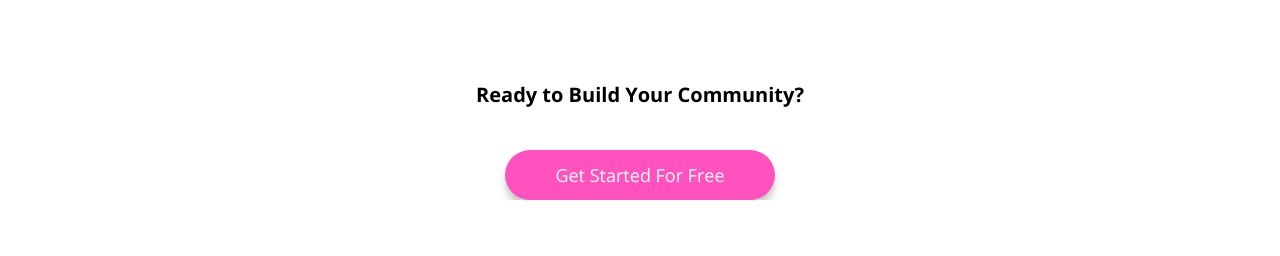
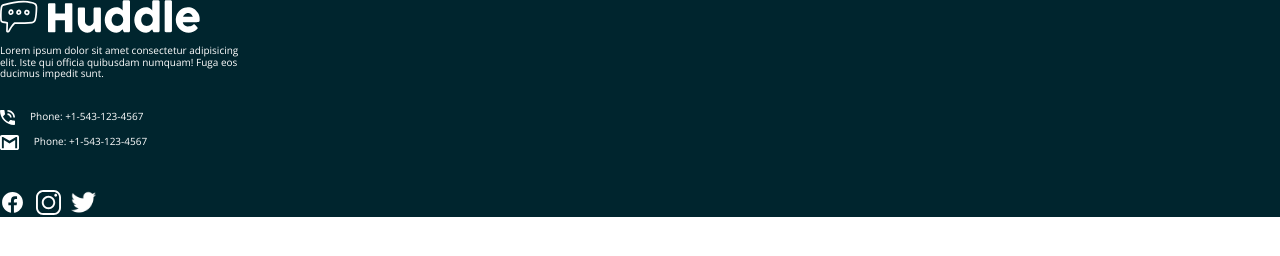
Before and after one commit to Iamronaldosunmu/huddle-landing-page-with-curved-sections, a plain HTML site: page index.html in a window 1280 px wide. Drawn offline with nearby package versions, Linux system fonts and the light colour scheme.

Commit message:
Created the about component and added social icons

```diff
--- a/css/styles.css
+++ b/css/styles.css
@@ -212,3 +212,35 @@ section {
 .block--callout {
   text-align: center;
 }
+/* Media Component */
+.media {
+  display: flex;
+  margin-bottom: 1rem;
+  align-items: center;
+}
+.media p {
+  margin: 0;
+}
+.media img {
+  height: 1.5rem;
+  margin-right: 1.5rem;
+}
+.about {
+  background: var(--very-dark-cyan);
+  color: white;
+}
+.about > p {
+  max-width: 250px;
+}
+.svg__image {
+  width: 200px;
+}
+.media-group {
+  margin-top: 3rem;
+  margin-bottom: 4rem;
+}
+
+.social-icons {
+  width: 25px;
+  margin-right: 0.8rem;
+}
--- a/index.html
+++ b/index.html
@@ -21,15 +21,27 @@
     <title>Frontend Mentor | Huddle landing page with curved sections</title>
   </head>
   <body>
-    <section>
-      <div class="block block--callout">
-        <h1 class="heading">Ready to Build Your Community?</h1>
-        <a
-          href="#"
-          class="btn btn--big btn--pink btn--shadow btn--round white__text"
-          >Get Started For Free</a
-        >
+    <div class="about">
+      <img src="images/logo-white.svg" class="svg__image" />
+      <p>
+        Lorem ipsum dolor sit amet consectetur adipisicing elit. Iste qui
+        officia quibusdam numquam! Fuga eos ducimus impedit sunt.
+      </p>
+      <div class="media-group">
+        <div class="media">
+          <img src="images/icon-phone.svg" />
+          <p>Phone: +1-543-123-4567</p>
+        </div>
+        <div class="media">
+          <img src="images/icon-email.svg" />
+          <p>Phone: +1-543-123-4567</p>
+        </div>
       </div>
-    </section>
+      <div class="icons-group">
+        <img class="social-icons" src="images/icons8-facebook.svg" />
+        <img class="social-icons" src="images/icons8-instagram.svg" />
+        <img class="social-icons" src="images/icons8-twitter-32.png" />
+      </div>
+    </div>
   </body>
 </html>
```
Also changed, not shown: components/About.html (added, +22 -0 lines), images/icons8-facebook.svg (added), images/icons8-instagram.svg (added), images/icons8-twitter-32.png (added), images/logo-white.svg (added).
